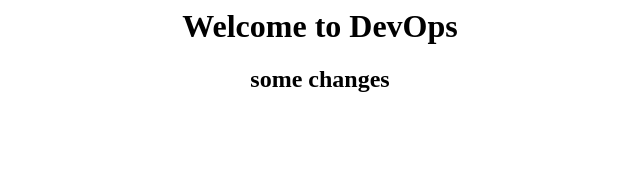
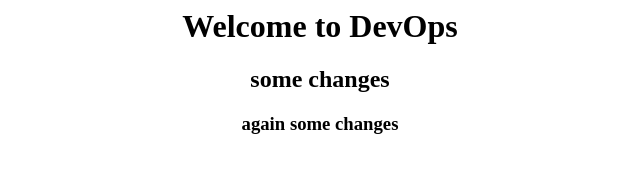
Before and after one commit to sipu0810/devops-website, a plain HTML site: page index.html in a window 1280 px wide. Shown: the whole page, without its empty margins (320-960 px from the left). Drawn offline with Linux system fonts and the light colour scheme.

Commit message:
updates are here

```diff
--- a/index.html
+++ b/index.html
@@ -1,2 +1,3 @@
 <h1><center>Welcome to DevOps</center></h1>
 <h2><center>some changes</center></h2>
+<h3><center>again some changes</center></h3>
```
